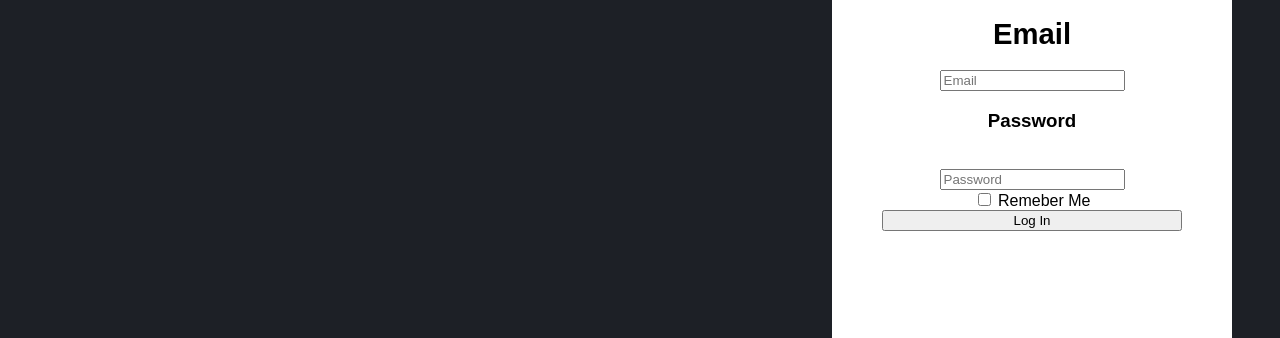
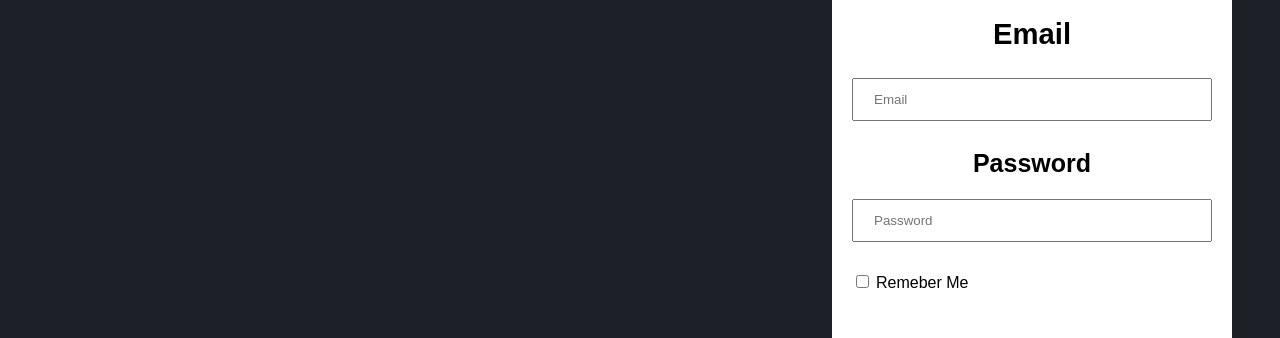
Before and after one commit to Openlab-Appslab/Hours-Alpha, an Angular app: page /login in a window 1280 px wide. Shown: the part 581-919 px from the top of the page. Built offline with nearby package versions, Linux system fonts and the light colour scheme.

Commit message:
Edit login form without checkbox yet

```diff
--- a/src/app/log-in-page/log-in-page.component.css
+++ b/src/app/log-in-page/log-in-page.component.css
@@ -25,12 +25,49 @@
     padding-top: 20px;
 }
 
-.login button{
-    width: 300px;
-}
 
 .username_input{
     font-family: sans-serif;
     font-size: 25px;
     margin-top: 0px;
 }
+
+.pass_input{
+    font-family: sans-serif;
+    font-size: 25px;
+    margin-top: 20px;
+    margin-bottom: -5px;
+}
+
+input[type=text] {
+    width: 90%;
+    padding: 12px 20px;
+    margin: 8px 0;
+    box-sizing: border-box;
+}
+
+input[type=email] {
+    width: 90%;
+    padding: 12px 20px;
+    margin: 8px 0;
+    box-sizing: border-box;
+}
+
+.checkbox {
+    margin-top: 25px;
+    margin-left: -240px;
+}
+
+.log_button{
+    background-color: #008360;
+    border: none;
+    color: white;
+    width: 350px;
+    height: 50px;
+    margin-top: 60px;
+    border-radius: 12px;
+    text-align: center;
+    text-decoration: none;
+    display: inline-block;
+    font-size: 16px;
+}
```
